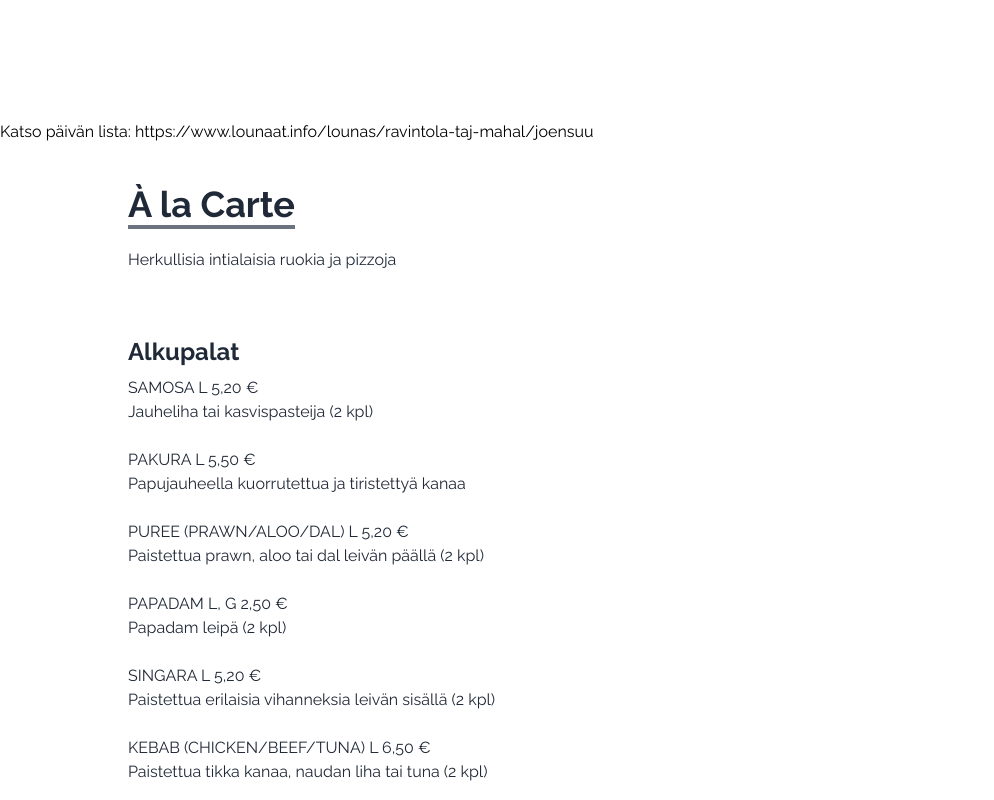
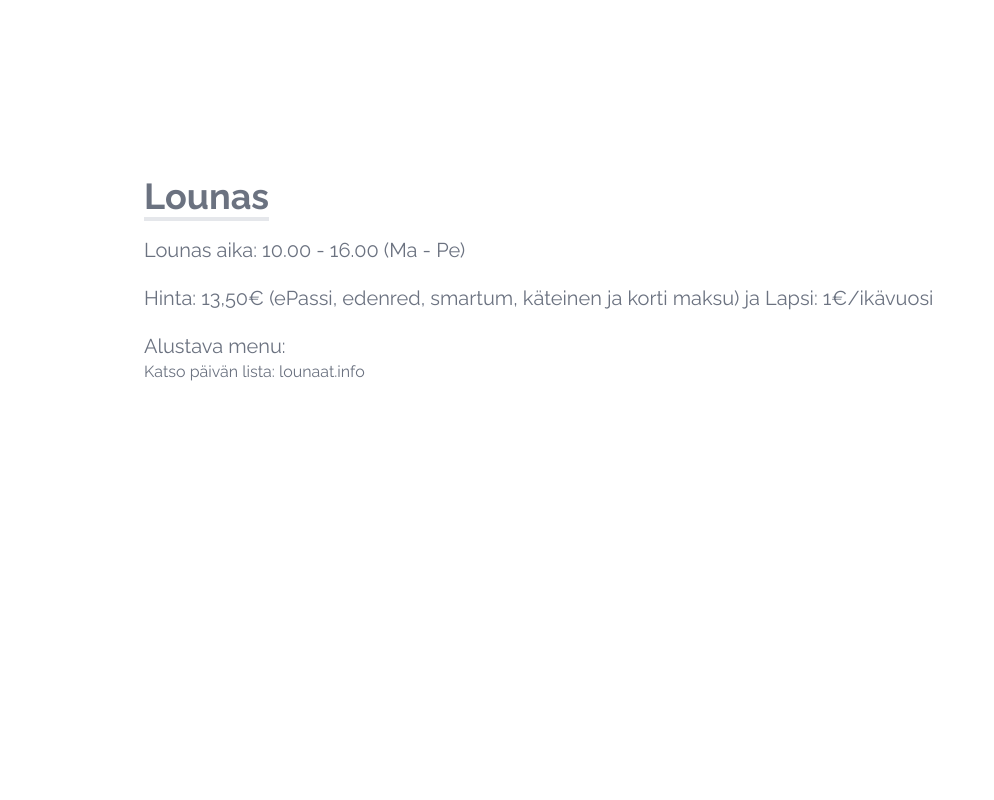
Before and after one commit to sharifmajumdar/taj-mahal, a React (Create React App) app: page / in a window 1280 px wide. Shown: the part 680-1480 px from the top of the page, without its empty margins (0-994 px from the left). Built offline with nearby package versions, Linux system fonts and the light colour scheme; the HTML template or start-up script is replaced by a standard one.

Commit message:
lunch link

```diff
--- a/src/components/Lounas.js
+++ b/src/components/Lounas.js
@@ -1,12 +1,35 @@
 import React from "react";
 
 const Lounas = () => {
-  return(
-  <span>
-    Katso päivän lista:
-    https://www.lounaat.info/lounas/ravintola-taj-mahal/joensuu
- </span>
-  )
+  return (
+    <div
+      name="lounas"
+      className="w-full min-h-screen bg-white dark:bg-gradient-to-b from-gray-800 to-black text-gray-500 py-10"
+    >
+      <div className="max-w-screen-lg p-4 mx-auto flex flex-col justify-center w-full h-full">
+        <div>
+          <p className="text-4xl text-gray-500 font-bold inline border-b-4 border-grey-900">
+            Lounas
+          </p>
+        </div>
+        <p className="text-xl mt-5 text-justify">
+          Lounas aika: 10.00 - 16.00 (Ma - Pe)
+        </p>
+        <p className="text-xl mt-5 text-justify">
+          Hinta: 13,50€ (ePassi, edenred, smartum, käteinen ja korti maksu) ja Lapsi: 1€/ikävuosi
+        </p>
+        <p className="text-xl mt-5 text-justify">
+          Alustava menu: <br/>
+        </p>
+        <p>
+               Katso päivän lista: <a href="https://www.lounaat.info/lounas/ravintola-taj-mahal/joensuu" target="_blank" rel="noopener noreferrer">
+            lounaat.info
+            </a>
+        </p>
+
+      </div>
+    </div>
+  );
 
 /*   useEffect(() => {
     // Load the script dynamically
```
